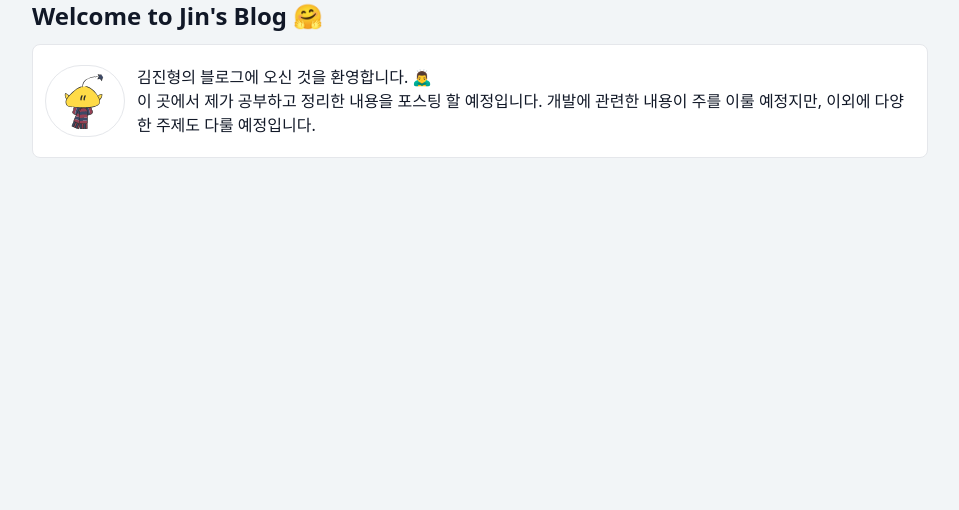
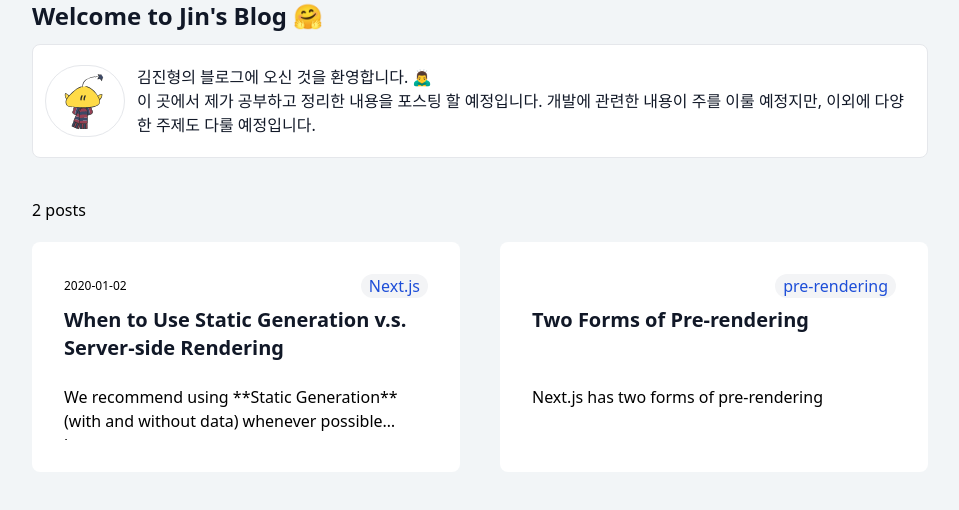
Before and after one commit to jinnkimm7/jin-blog, a Next.js app: page / in a window 1280 px wide. Shown: the top 510 px of the page, without its empty margins (160-1119 px from the left). Built offline with nearby package versions, Linux system fonts and the light colour scheme.

Commit message:
Feat: PostList 컴포넌트 생성

```diff
--- a/src/app/page.tsx
+++ b/src/app/page.tsx
@@ -1,5 +1,11 @@
+import PostList from "@/components/PostList";
 import Header from "@/components/header/Header";
 
 export default function Home() {
-  return <Header />;
+  return (
+    <>
+      <Header />
+      <PostList />
+    </>
+  );
 }
--- /dev/null
+++ b/src/components/PostList.tsx
@@ -0,0 +1,39 @@
+import React from "react";
+import Link from "next/link";
+import getSortedPostsData from "../hooks/useGetSortedPostsData";
+
+function PostList() {
+  const allPostsData = getSortedPostsData();
+  // console.log(allPostsData);
+  return (
+    <main className="max-w-4xl mx-[auto] my-10">
+      <div className="mb-5">{allPostsData.length} posts</div>
+      <div className="grid grid-cols-2 gap-10">
+        {allPostsData.map(({ id, title, description, category, createdAt }) => (
+          <article
+            key={id}
+            className="flex flex-col bg-white rounded-lg p-8 h-[230px]"
+          >
+            <div className="flex justify-between items-center mb-2">
+              <span className="text-xs">{createdAt}</span>
+              <span className="bg-gray-100 px-2 rounded-xl text-blue-700">
+                {category}
+              </span>
+            </div>
+            <div className="flex-grow flex flex-col">
+              <Link
+                href={`posts/${id}`}
+                className="text-gray-900 text-xl font-bold mb-2 truncate-2-lines"
+              >
+                {title}
+              </Link>
+              <p className="truncate-2-lines mt-auto h-[55px]">{description}</p>
+            </div>
+          </article>
+        ))}
+      </div>
+    </main>
+  );
+}
+
+export default PostList;
```
